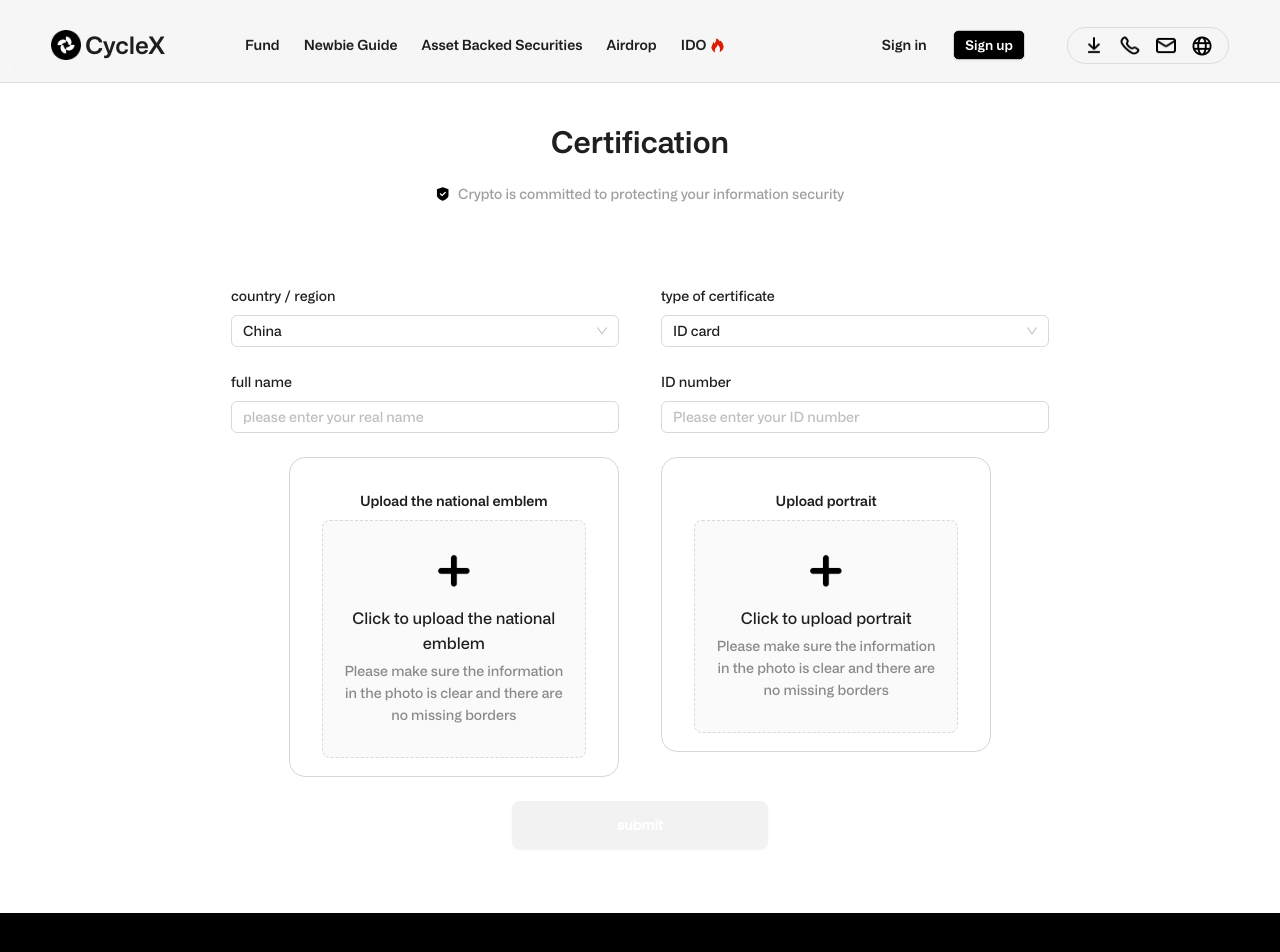
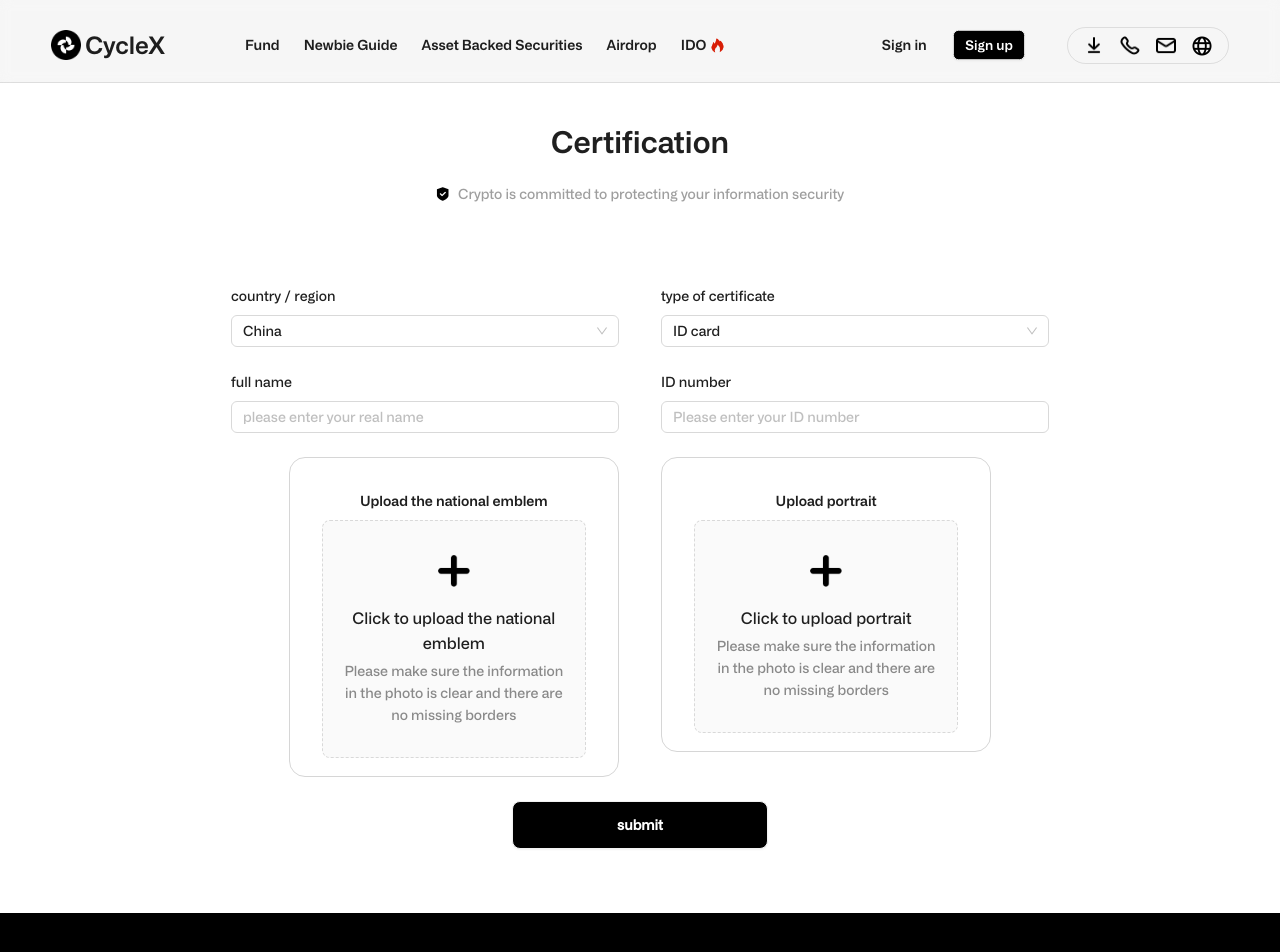
Before and after one commit to Lixiaobing12/cycleX, a React (Vite) app: page /verify in a window 1280 px wide. Shown: the top 952 px of the page. Built offline with nearby package versions, Linux system fonts and the light colour scheme; no server answers; what @rainbow-me/rainbowkit, wagmi would draw is missing.

Commit message:
fix: 隐藏资产问号

```diff
--- a/src/components/Assets/Deposit.tsx
+++ b/src/components/Assets/Deposit.tsx
@@ -325,9 +325,9 @@ const Deposit = () => {
                 <div className="flex flex-col">
                   <div className="text-greyblack flex items-center">
                     <span>{item.name}</span>
-                    <div>
+                    {/* <div>
                       <WrapperImg src="/assets/question.png" width={12} />
-                    </div>
+                    </div> */}
                   </div>
                   <div className="text-black text-xl font-bold font-whalebold">{item.value}</div>
                 </div>
@@ -340,34 +340,34 @@ const Deposit = () => {
               <div className="join-item flex justify-between p-2 text-greyblack  border-b border-transblack">
                 <div className="flex gap-2">
                   <span>{t("Audit Report")}</span>
-                  <div>
+                  {/* <div>
                     <WrapperImg src="/assets/question.png" width={12} />
-                  </div>
+                  </div> */}
                 </div>
               </div>
               <div className="join-item flex justify-between p-2 text-greyblack border-b border-transblack">
                 <div className="flex gap-2">
                   <span>{t("fluidity")}</span>
-                  <div>
+                  {/* <div>
                     <WrapperImg src="/assets/question.png" width={12} />
-                  </div>
+                  </div> */}
                 </div>
                 <div>{t("Daily trading volume reaches $25 million")}</div>
               </div>
               <div className="join-item flex justify-between p-2 text-greyblack">
                 <div className="flex gap-2">
                   <span>{t("On-chain address")}</span>
-                  <div>
+                  {/* <div>
                     <WrapperImg src="/assets/question.png" width={12} />
-                  </div>
+                  </div> */}
                 </div>
                 <div className="flex gap-2">
                   <div className="flex items-center gap-1">
                     <span>{product?.contract_address.replace(/^(.{6}).*(.{4})$/, "$1...$2")}</span>
-                    <WrapperImg src="/assets/copy.png" width={14} onClick={() => handleCopy(product?.contract_address ?? "")} />
-                    <a href={`https://etherscan.io/address/${product?.contract_address}`} target="_blank">
+                    {/* <WrapperImg src="/assets/copy.png" width={14} onClick={() => handleCopy(product?.contract_address ?? "")} /> */}
+                    {/* <a href={`https://etherscan.io/address/${product?.contract_address}`} target="_blank">
                       <WrapperImg src="/assets/goto.png" width={12} />
-                    </a>
+                    </a> */}
                   </div>
                 </div>
               </div>
--- a/src/pages/Verify.tsx
+++ b/src/pages/Verify.tsx
@@ -95,6 +95,10 @@ const Verify = () => {
   };
 
   const confirm = () => {
+    if(loading) return;
+    if(!info.real_name) return;
+    if(!info.certificate) return;
+    if(!info.cardnumber) return ;
     setLoading(true);
     request
       .post("/api/api/usercertification/createPerson", {
@@ -138,6 +142,7 @@ const Verify = () => {
         action({ type: "cardnumber", value: data.data.cardnumber });
         action({ type: "nationality", value: data.data.nationality });
         action({ type: "status", value: data.data.status });
+        console.log('status', data.data.status)
       }
     });
   };
@@ -256,7 +261,7 @@ const Verify = () => {
           <Col xs={{ span: 24 }} md={{ span: 10 }}>
             <Form.Item>
               <div className="flex justify-center">
-                <button className="btn btn-wide border-o text-white disabled:text-white" disabled={info.status === 1 || info.status === 2 || info.status === 2} onClick={confirm}>
+                <button className="btn btn-wide border-o text-white bg-black disabled:text-white" disabled={info.status === 1 || info.status === 2} onClick={confirm}>
                   {info.status === 1 ? t("Under review") : info.status === 2 ? t("Certification successful") : info.status === 3 ? t("Resubmit") : t("submit")}
                 </button>
               </div>
```
